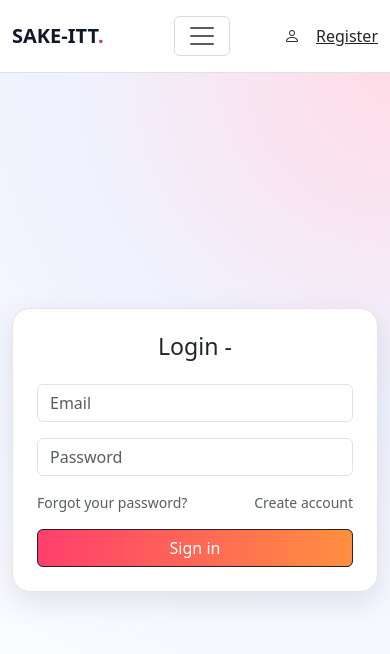
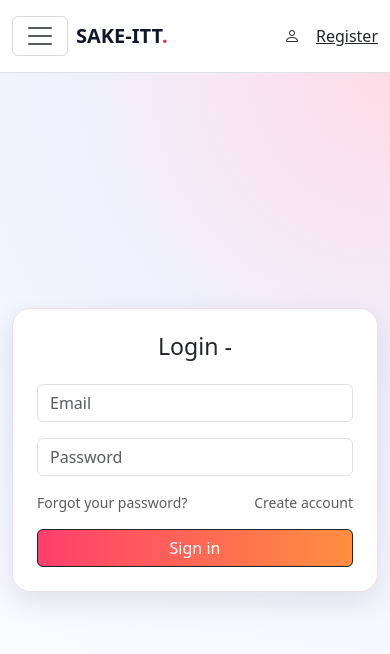
Before and after one commit to saketssingh16/E-COM-frontend, a React (Vite) app: page / in a window 390 px wide. Shown: the top 654 px of the page. Built offline with nearby package versions, Linux system fonts and the light colour scheme.

Commit message:
navbar brn and logo issue fixed

```diff
--- a/src/components/Navbar.jsx
+++ b/src/components/Navbar.jsx
@@ -14,20 +14,23 @@ function Navbar() {
   return (
     <nav className="navbar navbar-expand-lg bg-white border-bottom py-3">
       <div className="container">
-        {/* Logo */}
-        <Link className="navbar-brand fw-bold" to={token ? "/home" : "/"}>
-          SAKE-ITT<span className="text-danger">.</span>
-        </Link>
-
         {/* Toggle button */}
         <button
-          className="navbar-toggler"
+          className="navbar-toggler me-2"
           type="button"
           data-bs-toggle="collapse"
           data-bs-target="#navbarContent"
+          aria-controls="navbarContent"
+          aria-expanded="false"
+          aria-label="Toggle navigation"
         >
           <span className="navbar-toggler-icon"></span>
         </button>
+
+        {/* Logo */}
+        <Link className="navbar-brand fw-bold me-auto me-lg-0" to={token ? "/home" : "/"}>
+          SAKE-ITT<span className="text-danger">.</span>
+        </Link>
 
         {/* Links */}
         {token && (
--- a/src/index.css
+++ b/src/index.css
@@ -46,6 +46,14 @@ a {
   color: var(--brand-pink) !important;
 }
 
+.navbar-toggler {
+  order: 0;
+}
+
+.navbar-brand {
+  font-size: 1.2rem;
+}
+
 .btn-dark {
   background: linear-gradient(90deg, var(--brand-pink), var(--brand-orange));
   border: none;
@@ -87,3 +95,9 @@ a {
     transition: none;
   }
 }
+
+@media (max-width: 576px) {
+  .navbar-brand {
+    font-size: 1rem;
+  }
+}
--- a/src/pages/Collection.jsx
+++ b/src/pages/Collection.jsx
@@ -1,4 +1,4 @@
-import React, { useMemo, useState } from "react";
+import React, { useEffect, useMemo, useState } from "react";
 import { Link } from "react-router-dom";
 import "./StorePages.css";
 
@@ -34,6 +34,29 @@ function Collection() {
 
     return result;
   }, [selectedCategory, sortBy]);
+
+  useEffect(() => {
+    const elements = document.querySelectorAll(".reveal-on-scroll:not(.is-visible)");
+    if (!elements.length) return undefined;
+
+    const observer = new IntersectionObserver(
+      (entries) => {
+        entries.forEach((entry) => {
+          if (entry.isIntersecting) {
+            entry.target.classList.add("is-visible");
+            observer.unobserve(entry.target);
+          }
+        });
+      },
+      {
+        threshold: 0.12,
+        rootMargin: "0px 0px -30px 0px",
+      },
+    );
+
+    elements.forEach((element) => observer.observe(element));
+    return () => observer.disconnect();
+  }, [filteredProducts, selectedCategory, sortBy]);
 
   return (
     <div className="page-shell py-4 py-lg-5">
```
